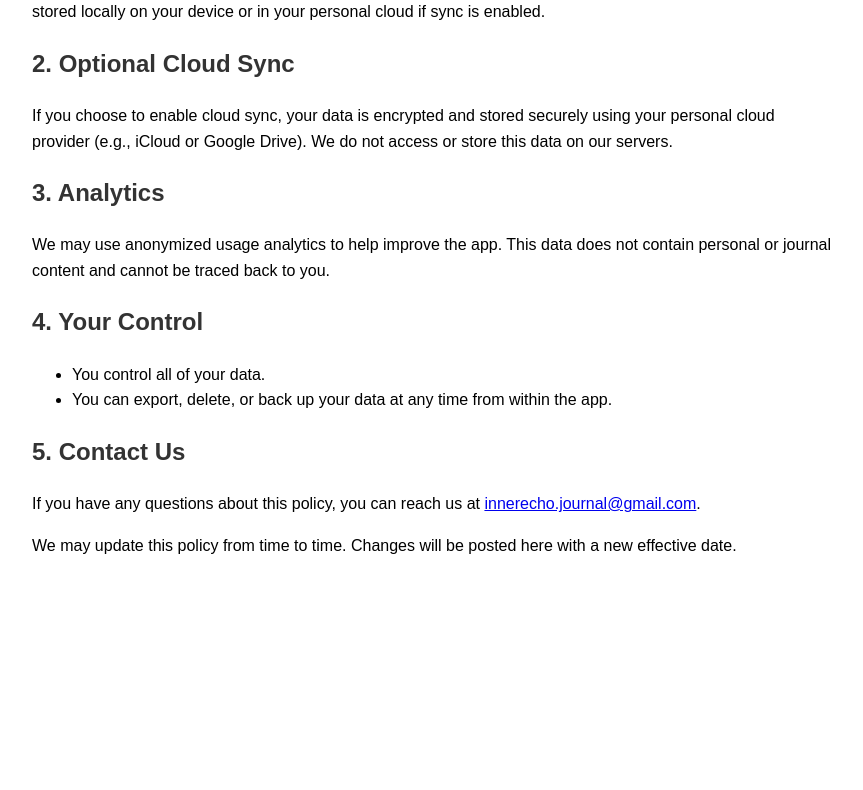
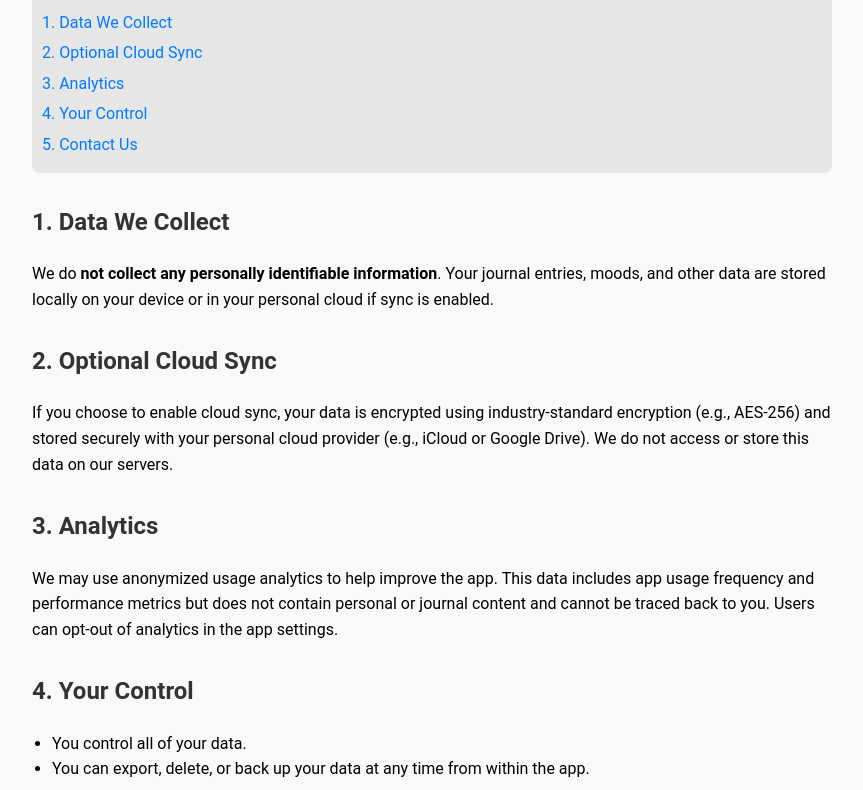
Before and after one commit to InnerEcho0425/privacy-policy, a plain HTML site: page privacy.html in a window 1280 px wide. Shown: the part 310-1100 px from the top of the page, without its empty margins (208-1071 px from the left). Before the commit the page ends 908 px from the top, so only its background shows below. Drawn offline with Linux system fonts and the light colour scheme.

Commit message:
Update privacy.html

```diff
--- a/privacy.html
+++ b/privacy.html
@@ -2,45 +2,81 @@
 <html lang="en">
 <head>
   <meta charset="UTF-8" />
-<meta name="viewport" content="width=device-width, initial-scale=1.0"/>
+  <meta name="viewport" content="width=device-width, initial-scale=1.0" />
   <title>InnerEcho Privacy Policy</title>
   <style>
     body {
-font-family: sans-serif;
+      font-family: 'Roboto', sans-serif;
       max-width: 800px;
       margin: 40px auto;
       padding: 0 20px;
       line-height: 1.6;
+      background-color: #f9f9f9;
     }
     h1, h2 {
       color: #333;
     }
+    h2 {
+      margin-top: 30px;
+    }
+    a {
+      color: #007BFF;
+      text-decoration: none;
+    }
+    a:hover {
+      text-decoration: underline;
+    }
+    ul {
+      margin: 20px 0;
+      padding-left: 20px;
+    }
+    nav {
+      background: #e6e6e6;
+      padding: 10px;
+      margin-bottom: 20px;
+      border-radius: 8px;
+    }
+    nav a {
+      display: block;
+      margin: 5px 0;
+    }
   </style>
 </head>
 <body>
+  <main>
     <h1>Privacy Policy for InnerEcho</h1>
     <p><strong>Effective date:</strong> April 16, 2025</p>
-
     <p>InnerEcho is committed to protecting your privacy. This Privacy Policy explains how we handle your information when you use our app.</p>
 
-<h2>1. Data We Collect</h2>
+    <!-- Table of Contents -->
+    <nav aria-label="Table of Contents">
+      <h2>Table of Contents</h2>
+      <a href="#data-we-collect">1. Data We Collect</a>
+      <a href="#optional-cloud-sync">2. Optional Cloud Sync</a>
+      <a href="#analytics">3. Analytics</a>
+      <a href="#your-control">4. Your Control</a>
+      <a href="#contact-us">5. Contact Us</a>
+    </nav>
+
+    <h2 id="data-we-collect">1. Data We Collect</h2>
     <p>We do <strong>not collect any personally identifiable information</strong>. Your journal entries, moods, and other data are stored locally on your device or in your personal cloud if sync is enabled.</p>
 
-<h2>2. Optional Cloud Sync</h2>
-<p>If you choose to enable cloud sync, your data is encrypted and stored securely using your personal cloud provider (e.g., iCloud or Google Drive). We do not access or store this data on our servers.</p>
+    <h2 id="optional-cloud-sync">2. Optional Cloud Sync</h2>
+    <p>If you choose to enable cloud sync, your data is encrypted using industry-standard encryption (e.g., AES-256) and stored securely with your personal cloud provider (e.g., iCloud or Google Drive). We do not access or store this data on our servers.</p>
 
-<h2>3. Analytics</h2>
-<p>We may use anonymized usage analytics to help improve the app. This data does not contain personal or journal content and cannot be traced back to you.</p>
+    <h2 id="analytics">3. Analytics</h2>
+    <p>We may use anonymized usage analytics to help improve the app. This data includes app usage frequency and performance metrics but does not contain personal or journal content and cannot be traced back to you. Users can opt-out of analytics in the app settings.</p>
 
-<h2>4. Your Control</h2>
+    <h2 id="your-control">4. Your Control</h2>
     <ul>
       <li>You control all of your data.</li>
       <li>You can export, delete, or back up your data at any time from within the app.</li>
     </ul>
 
-<h2>5. Contact Us</h2>
+    <h2 id="contact-us">5. Contact Us</h2>
     <p>If you have any questions about this policy, you can reach us at <a href="mailto:innerecho.journal@gmail.com">innerecho.journal@gmail.com</a>.</p>
 
     <p>We may update this policy from time to time. Changes will be posted here with a new effective date.</p>
+  </main>
 </body>
 </html>
```
Lines whose indentation alone changed are shown as unchanged.
